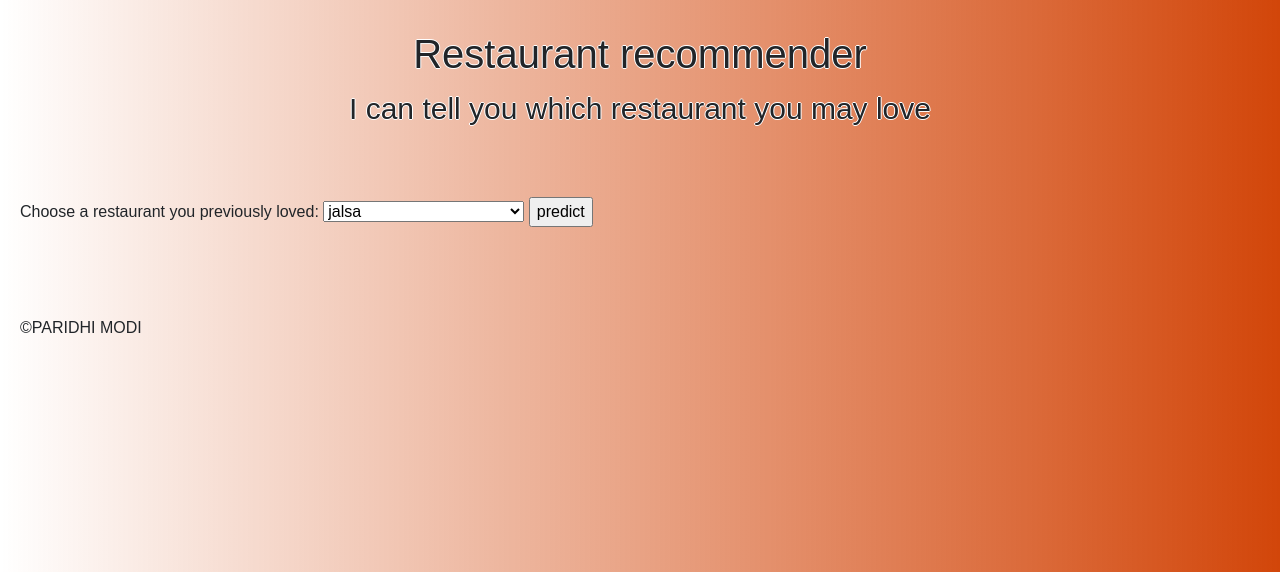
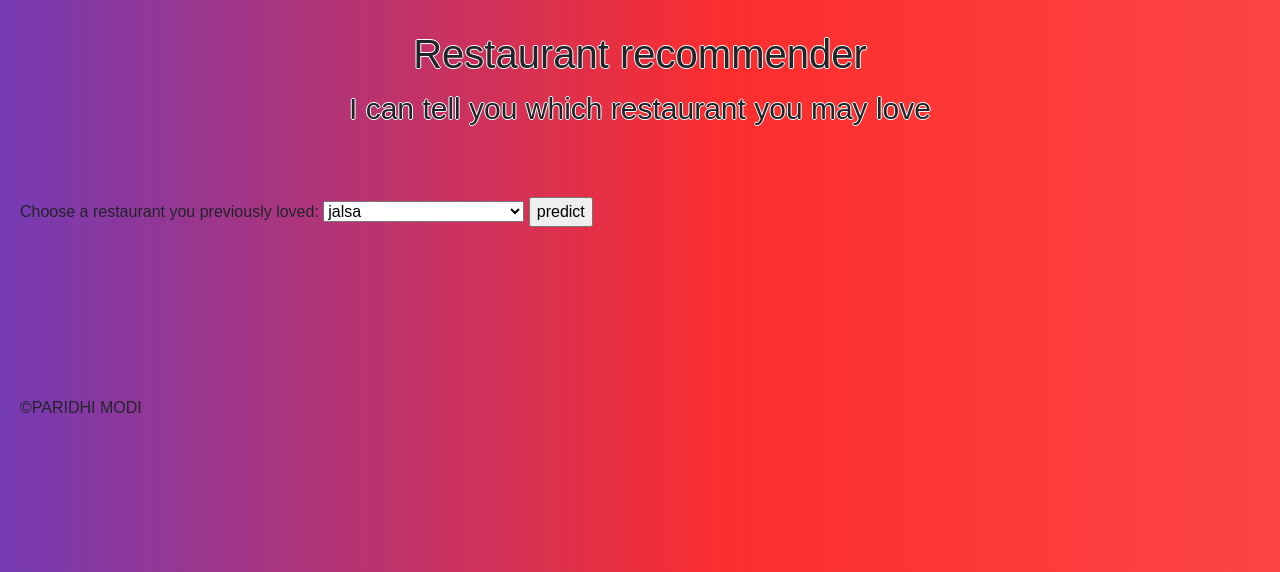
Before and after one commit to paridhimodi/restaurant-recommendation-app, a Flask app: page / in a window 1280 px wide. Shown: the top 572 px of the page. Run offline with Flask 2, Linux system fonts and the light colour scheme; parts of the project's set-up code (start-up, migrations or seed data) failed here and were passed over; some libraries are stand-ins or nearby versions.

Commit message:
Update index.html

```diff
--- a/templates/index.html
+++ b/templates/index.html
@@ -33,11 +33,11 @@ body {
 .content {padding:20px;}
 #grad1 {
   height: 200px;
-  background-image: linear-gradient(to right, rgba(210,70,10,0), rgba(210,70,10,1));
+  background-image: linear-gradient(90deg, rgba(117,58,180,1) 0%, rgba(253,29,29,0.927608543417367) 57%, rgba(252,69,69,1) 100%);
 }
-#hr1{padding: 10px;
+#hr1{padding: 50px;
   text-align: center;
-  text-shadow:1px 1px 2px black, 0 0 25px blue, 0 0 5px white;
+  text-shadow:1px 1px 2px white;
   color: black;
   font-size: 30px;
   }
```
